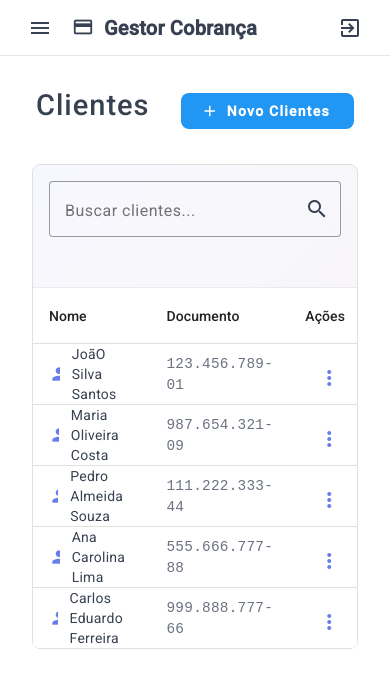
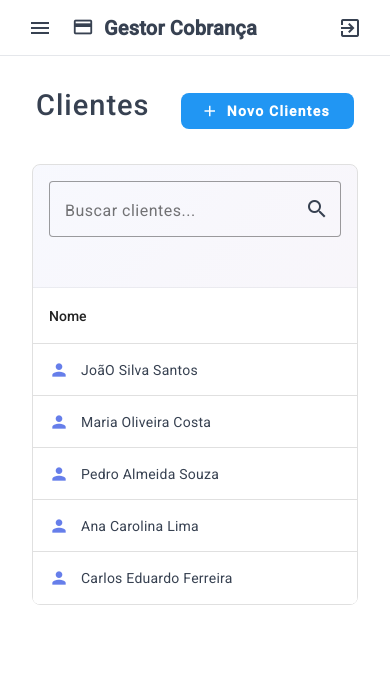
Before and after one commit to Erivelto/gestor-cobranca-angular-pwa, an Angular app: page /pessoas in a window 390 px wide. Shown: the top 688 px of the page. Built offline with nearby package versions, Linux system fonts and the light colour scheme; no server answers.

Commit message:
feat: improve responsiveness and enhance user interaction in pessoas list component

```diff
--- a/src/app/components/pessoas/lista/pessoas-lista.component.css
+++ b/src/app/components/pessoas/lista/pessoas-lista.component.css
@@ -1,3 +1,29 @@
+@media (max-width: 767px) {
+  .table-container,
+  .enhanced-table-container {
+    overflow-x: auto !important;
+    width: 100% !important;
+    min-width: 320px !important;
+    -webkit-overflow-scrolling: touch;
+  }
+  .enhanced-pessoas-table {
+    min-width: 600px !important;
+    font-size: 0.85rem !important;
+  }
+  .enhanced-pessoas-table .mat-header-cell,
+  .enhanced-pessoas-table .mat-cell {
+    padding: 10px 6px !important;
+    font-size: 0.85rem !important;
+    white-space: nowrap !important;
+  }
+  .actions-cell,
+  .actions-column {
+    width: 44px !important;
+    min-width: 36px !important;
+    max-width: 60px !important;
+    padding: 0 !important;
+  }
+}
 .mat-mdc-menu-content {
   background-color: #fff !important;
 }
@@ -638,7 +664,7 @@
 
 .actions-cell {
   text-align: right;
-  width: 80px;
+  width: 100px;
 }
 
 /* Status chips aprimorados */
--- a/src/app/components/pessoas/lista/pessoas-lista.component.html
+++ b/src/app/components/pessoas/lista/pessoas-lista.component.html
@@ -81,8 +81,8 @@
           <!-- Nome Column -->
           <ng-container matColumnDef="nome">
             <th mat-header-cell *matHeaderCellDef mat-sort-header>Nome</th>
-            <td mat-cell *matCellDef="let pessoa" (click)="onRowClick(pessoa)">
-              <div class="nome-cell">
+            <td mat-cell *matCellDef="let pessoa">
+              <div class="nome-cell" style="cursor:pointer;" (click)="editarPessoaAvancado(pessoa.codigo)">
                 <mat-icon class="person-icon">person</mat-icon>
                 <span class="nome-text">{{ formatarNome(pessoa.nome) }}</span>
               </div>
@@ -109,21 +109,10 @@
                       class="actions-btn">
                 <mat-icon>more_vert</mat-icon>
               </button>
-
               <mat-menu #actionsMenu="matMenu" class="enhanced-menu">
-                <button mat-menu-item (click)="toggleDestaque(pessoa)">
-                  <mat-icon [class.destacado]="pessoa.destacado">{{ pessoa.destacado ? 'star' : 'star_border' }}</mat-icon>
-                  <span>{{ pessoa.destacado ? 'Remover Destaque' : 'Destacar' }}</span>
-                </button>
-                <mat-divider></mat-divider>
                 <button mat-menu-item (click)="editarPessoaAvancado(pessoa.codigo)">
                   <mat-icon color="primary">edit</mat-icon>
                   <span>Editar</span>
-                </button>
-                <mat-divider></mat-divider>
-                <button mat-menu-item (click)="deletarPessoa(pessoa.codigo)" class="delete-action">
-                  <mat-icon color="warn">delete</mat-icon>
-                  <span>Excluir</span>
                 </button>
               </mat-menu>
             </td>
```
